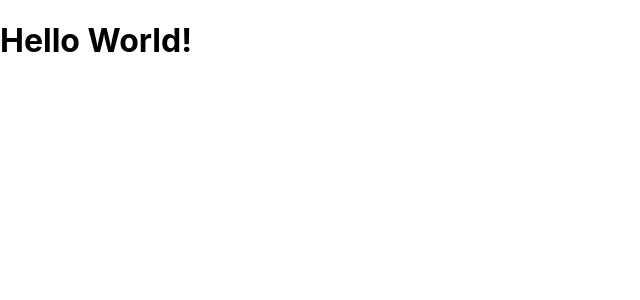
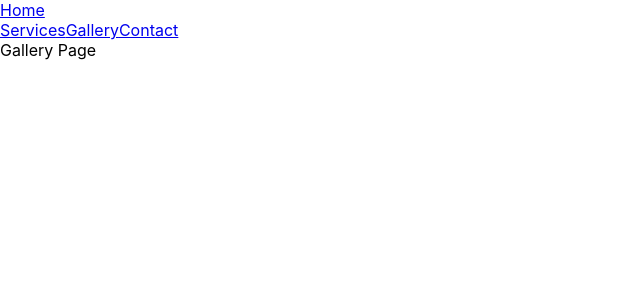
Before and after one commit to GabrielG01/construction-site, a React (Create React App) app: page /gallery in a window 1280 px wide. Shown: the top 300 px of the page, without its empty margins (0-640 px from the left). Built offline with nearby package versions, Linux system fonts and the light colour scheme.

Commit message:
Fleshing out header, created SCSS files and installed node-sass

```diff
--- a/package.json
+++ b/package.json
@@ -3,6 +3,7 @@
   "version": "0.1.0",
   "private": true,
   "dependencies": {
+    "node-sass": "^4.13.0",
     "react": "^16.12.0",
     "react-dom": "^16.12.0",
     "react-router-dom": "^5.1.2",
--- a/src/App.js
+++ b/src/App.js
@@ -1,21 +1,25 @@
 import React, { Component } from "react";
 import { BrowserRouter as Router, Switch, Route } from "react-router-dom";
+import Home from "./pages/home";
+import Services from "./pages/services";
+import Gallery from "./pages/gallery";
+import Contact from "./pages/contact";
 
-import "./App.css";
+import "./styles/main.scss";
 
 export default class App extends Component {
   render() {
     return (
-      // <Router>
-      //   <div>
-      //     <Switch>
-      //       <Route exact path="/" component={Home} />
-      //       <Route path="/art_posts" component={ArtPosts} />
-      //       <Route path="/create_post" component={CreatePost} />
-      //     </Switch>
-      //   </div>
-      // </Router>
-      <h1>Hello World!</h1>
+      <Router>
+        <div>
+          <Switch>
+            <Route exact path="/" component={Home} />
+            <Route path="/services" component={Services} />
+            <Route path="/gallery" component={Gallery} />
+            <Route path="/contact" component={Contact} />
+          </Switch>
+        </div>
+      </Router>
     );
   }
 }
--- /dev/null
+++ b/src/components/header.js
@@ -0,0 +1,28 @@
+import React, { Component } from "react";
+import { NavLink } from "react-router-dom";
+
+export default class Header extends Component {
+  render() {
+    return (
+      <div className="header-wrapper">
+        <div className="header_home">
+          <NavLink className="header_home" exact to="/">
+            Home
+          </NavLink>
+        </div>
+
+        <div className="header-nav-link-wrapper">
+          <NavLink className="header_services" exact to="/services">
+            Services
+          </NavLink>
+          <NavLink className="header_gallery" exact to="/gallery">
+            Gallery
+          </NavLink>
+          <NavLink className="header_contact" exact to="/contact">
+            Contact
+          </NavLink>
+        </div>
+      </div>
+    );
+  }
+}
--- /dev/null
+++ b/src/pages/contact.js
@@ -0,0 +1,7 @@
+import React, { Component } from "react";
+
+export default class Contact extends Component {
+  render() {
+    return <div className="contact-wrapper">Contact Page</div>;
+  }
+}
--- /dev/null
+++ b/src/pages/gallery.js
@@ -0,0 +1,13 @@
+import React, { Component } from "react";
+import Header from "../components/header";
+
+export default class Gallery extends Component {
+  render() {
+    return (
+      <div className="gallery-wrapper">
+        <Header />
+        Gallery Page
+      </div>
+    );
+  }
+}
--- /dev/null
+++ b/src/pages/home.js
@@ -0,0 +1,13 @@
+import React, { Component } from "react";
+import Header from "../components/header";
+
+export default class Home extends Component {
+  render() {
+    return (
+      <div className="home-wrapper">
+        <Header />
+        Home Page
+      </div>
+    );
+  }
+}
--- /dev/null
+++ b/src/pages/services.js
@@ -0,0 +1,13 @@
+import React, { Component } from "react";
+import Header from "../components/header";
+
+export default class Services extends Component {
+  render() {
+    return (
+      <div className="services-wrapper">
+        <Header />
+        Services Page
+      </div>
+    );
+  }
+}
--- /dev/null
+++ b/src/styles/header.scss
@@ -0,0 +1,3 @@
+.header-wrapper {
+  width: 100vw;
+}
--- /dev/null
+++ b/src/styles/main.scss
@@ -0,0 +1 @@
+@import "./header.scss";
```
Also changed, not shown: 1 other file (tests, documents, lock files or other folders).
